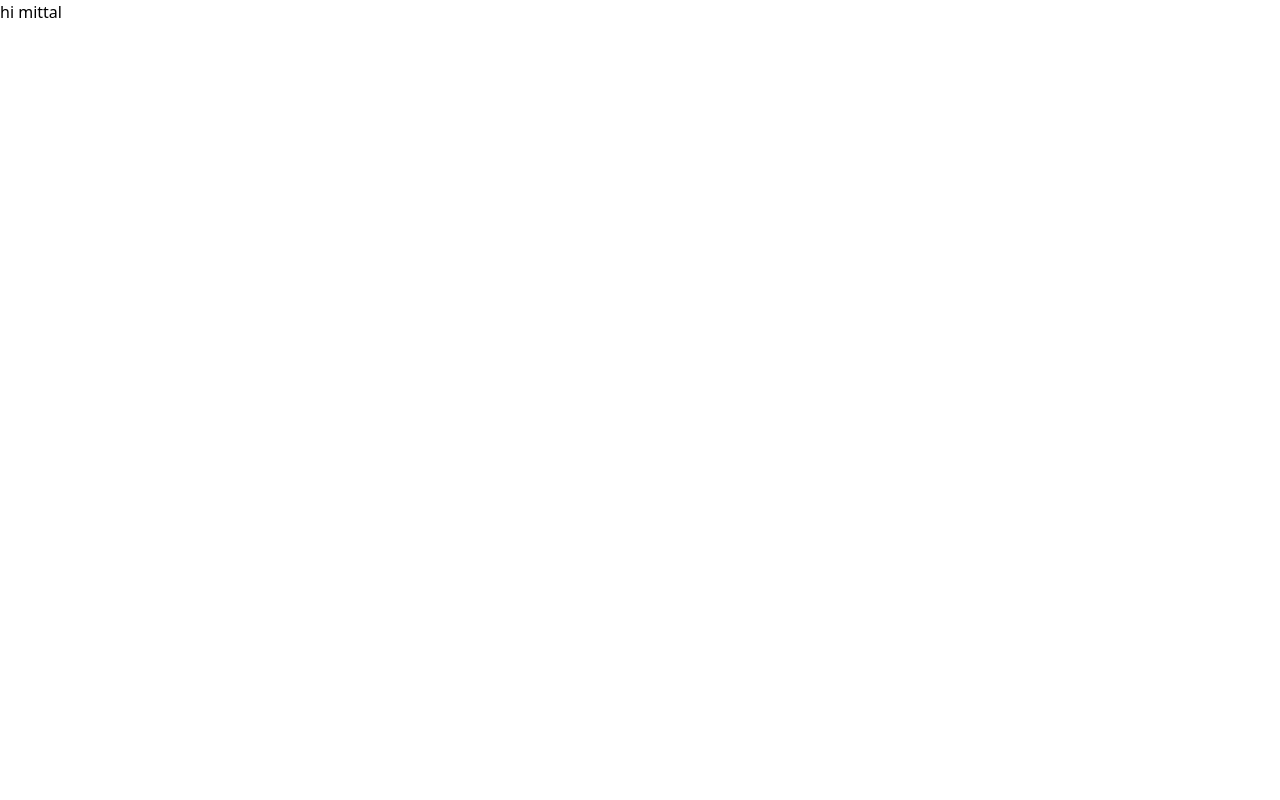
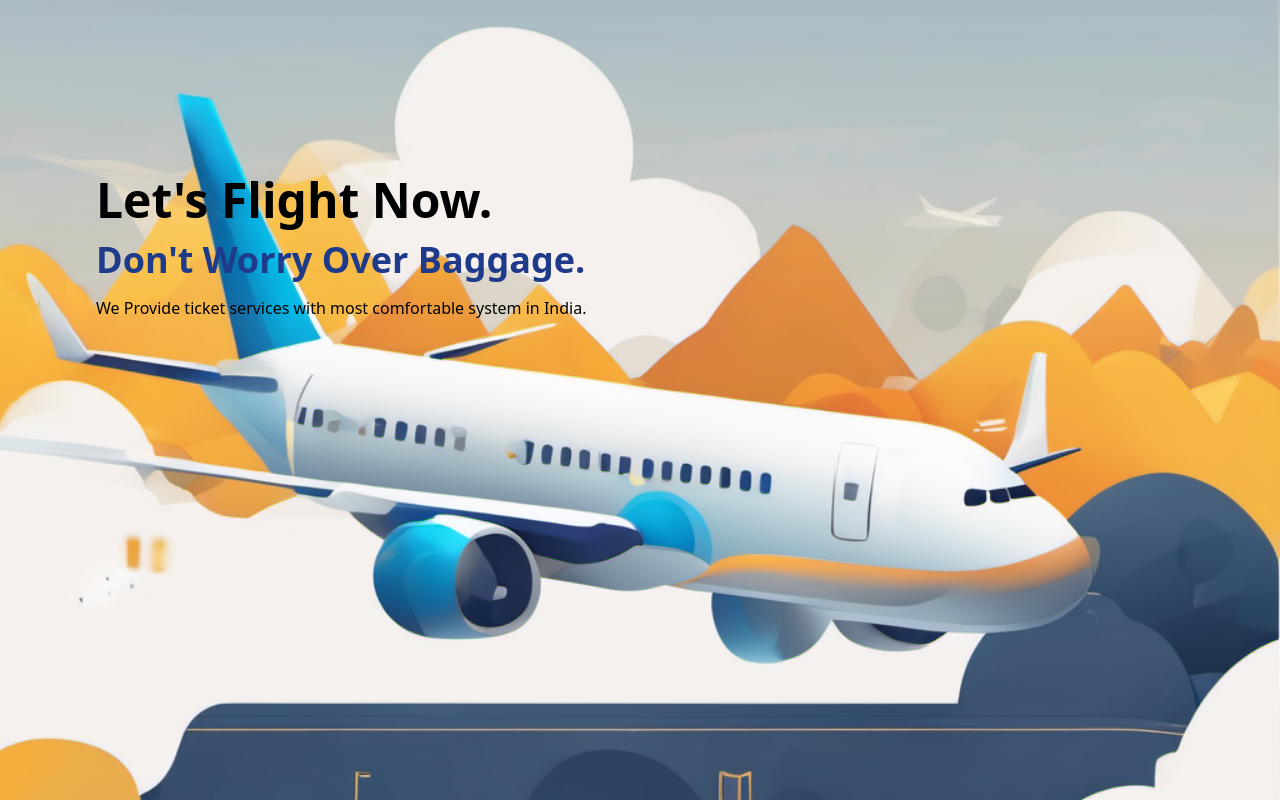
Before and after one commit to Himanshu0422/Flight-Booking, a React (Create React App) app in the folder client/: page / in a window 1280 px wide. Built offline with nearby package versions, Linux system fonts and the light colour scheme.

Commit message:
main section

```diff
--- a/client/src/App.js
+++ b/client/src/App.js
@@ -1,9 +1,9 @@
-
+import Home from './pages/Home';
 
 function App() {
   return (
     <div className="App">
-      hi mittal
+      <Home />
     </div>
   );
 }
--- /dev/null
+++ b/client/src/components/HomePage/Intro.js
@@ -0,0 +1,19 @@
+import React from 'react';
+
+const Intro = () => {
+    return (
+        <div className='absolute sm:left-24 sm:top-44 top-36 space-y-4 max-sm:mx-4 main'>
+            <div className='text-5xl font-extrabold max-sm:text-4xl max-sm:font-bold'>
+                Let's Flight Now.
+            </div>
+            <div className='text-4xl text-blue-900 font-extrabold max-sm:text-3xl max-sm:font-bold'>
+                Don't Worry Over Baggage.
+            </div>
+            <div>
+                We Provide ticket services with most comfortable system in India.
+            </div>
+        </div>
+    )
+}
+
+export default Intro;
--- /dev/null
+++ b/client/src/components/HomePage/Main.js
@@ -0,0 +1,17 @@
+import React from 'react';
+import backgroundImage from '../../assets/backgroung-image.png';
+import Intro from './Intro';
+
+const Main = () => {
+
+    const backgroundStyles = {
+        backgroundImage: `url(${backgroundImage})`,
+    };
+    return (
+        <div style={backgroundStyles} className='relative h-[100vh] w-[100%] bg-cover bg-center max-sm:flex max-sm:justify-center'>
+            <Intro />
+        </div>
+    )
+}
+
+export default Main;
--- a/client/src/index.css
+++ b/client/src/index.css
@@ -1,3 +1,9 @@
 @tailwind base;
 @tailwind components;
 @tailwind utilities;
+
+@media only screen and (max-height: 700px) {
+    .main {
+        top: 6rem;
+    }
+}
--- a/client/src/pages/Home.js
+++ b/client/src/pages/Home.js
@@ -0,0 +1,12 @@
+import React from 'react'
+import Main from '../components/HomePage/Main';
+
+const Home = () => {
+	return (
+		<div>
+			<Main />
+		</div>
+	)
+}
+
+export default Home;
```
